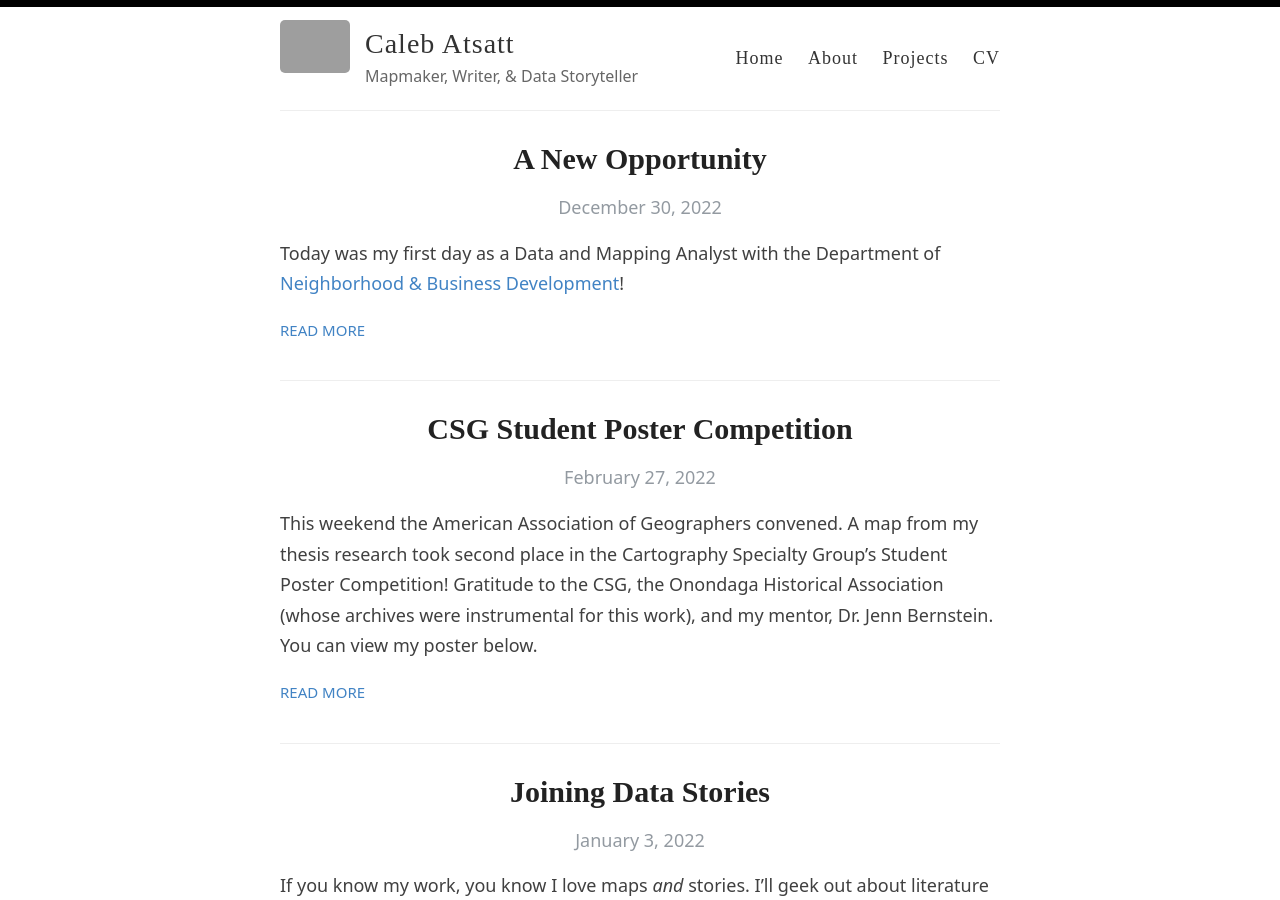
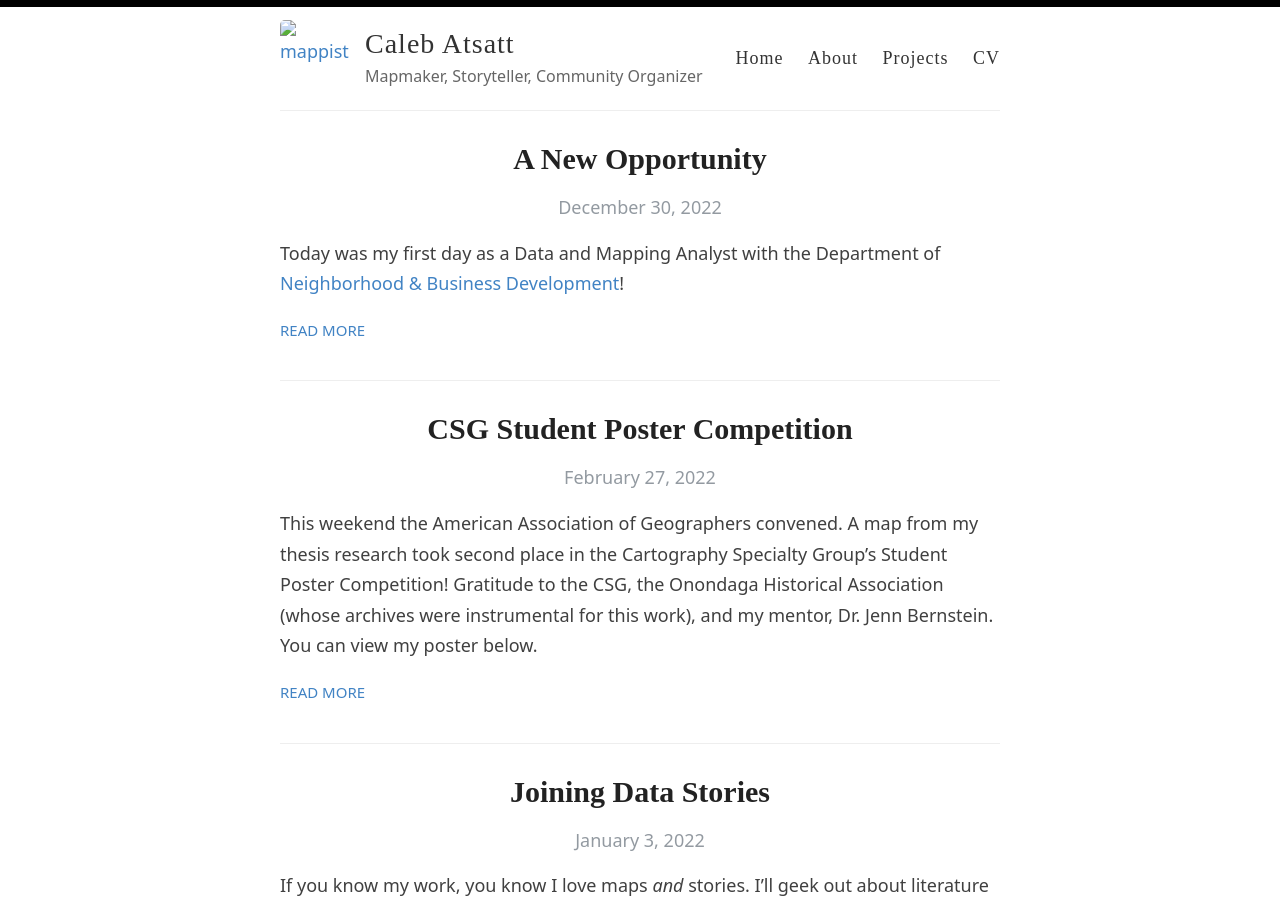
Before and after one commit to mappist/mappist.github.io, a Jekyll site: the page built from index.html, in a window 1280 px wide and 900 px high. Built offline with Jekyll 4.4.1, drawn with Linux system fonts in a browser that asks for light colours; some web fonts are replaced; the list of posts is cut into pages by our own code; grey boxes are pictures that could not be loaded.

Commit message:
Update _config.yml

```diff
--- a/_config.yml
+++ b/_config.yml
@@ -9,10 +9,10 @@ name: Caleb Atsatt
 author: Caleb Atsatt
 
 # Short bio or description (displayed in the header)
-description: Mapmaker, Writer, & Data Storyteller
+description: Mapmaker, Storyteller, Community Organizer
 
 # URL of your avatar or profile pic (you could use your GitHub profile pic)
-avatar: /images/enso.jpg
+avatar:
 
 #
 # Flags below are optional
```
